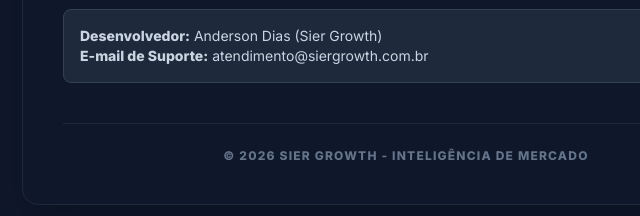
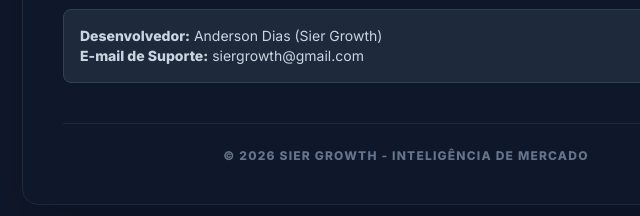
Before and after one commit to Delscript/neuro-quiz, a website: page politica-quiz.html in a window 1280 px wide. Shown: the part 1237-1453 px from the top of the page, 234-874 px from the left. Drawn offline with nearby package versions, Linux system fonts and the light colour scheme.

Commit message:
Update politica-quiz.html

```diff
--- a/politica-quiz.html
+++ b/politica-quiz.html
@@ -69,7 +69,7 @@
                 <p>Em caso de dúvidas sobre esta Política de Privacidade ou para solicitações relacionadas aos seus dados, entre em contato com o responsável legal e desenvolvedor do aplicativo:</p>
                 <div class="bg-slate-800 p-4 rounded-lg mt-3 border border-slate-700">
                     <p><strong>Desenvolvedor:</strong> Anderson Dias (Sier Growth)</p>
-                    <p><strong>E-mail de Suporte:</strong> atendimento@siergrowth.com.br</p>
+                    <p><strong>E-mail de Suporte:</strong> siergrowth@gmail.com</p>
                 </div>
             </section>
 
```
